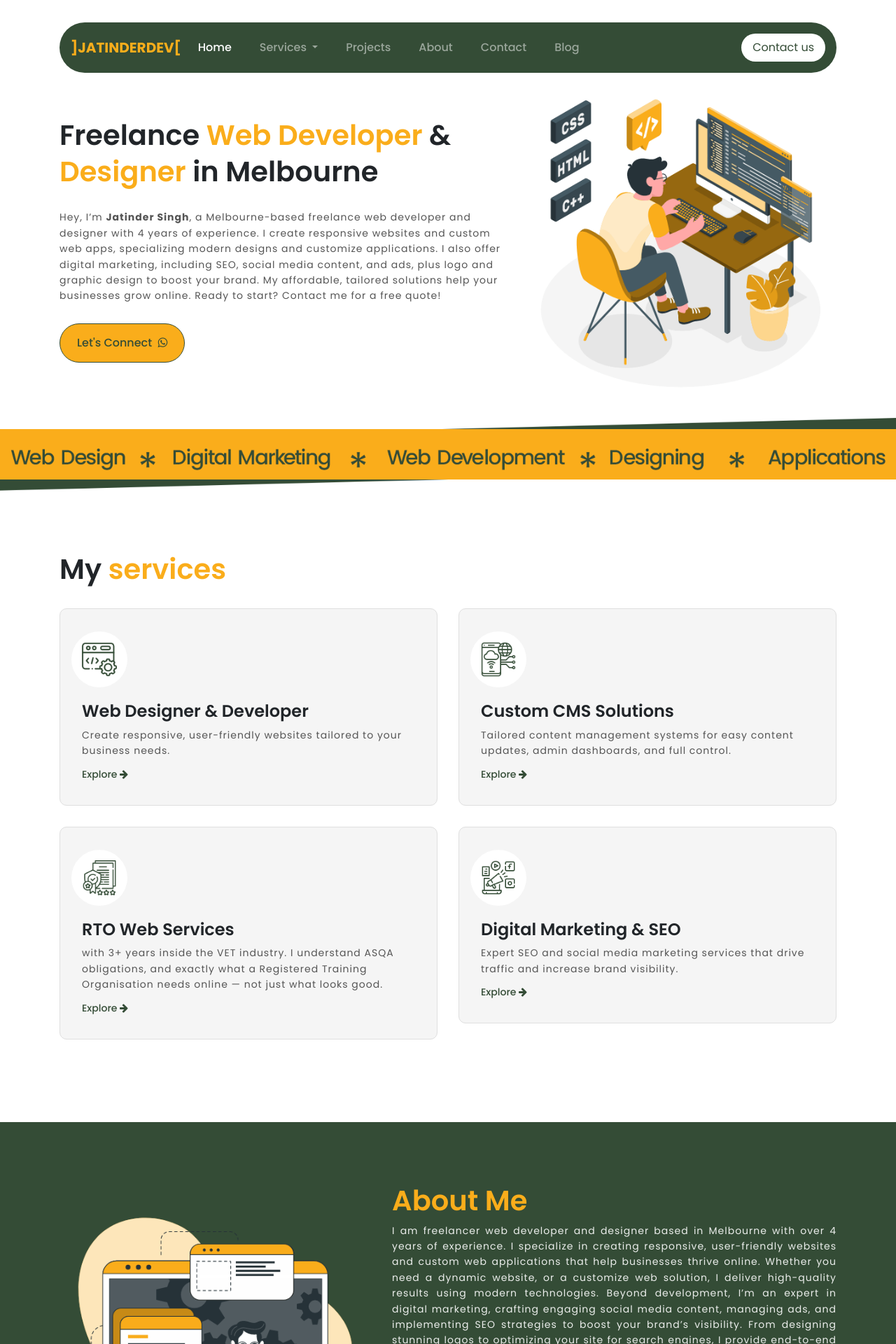
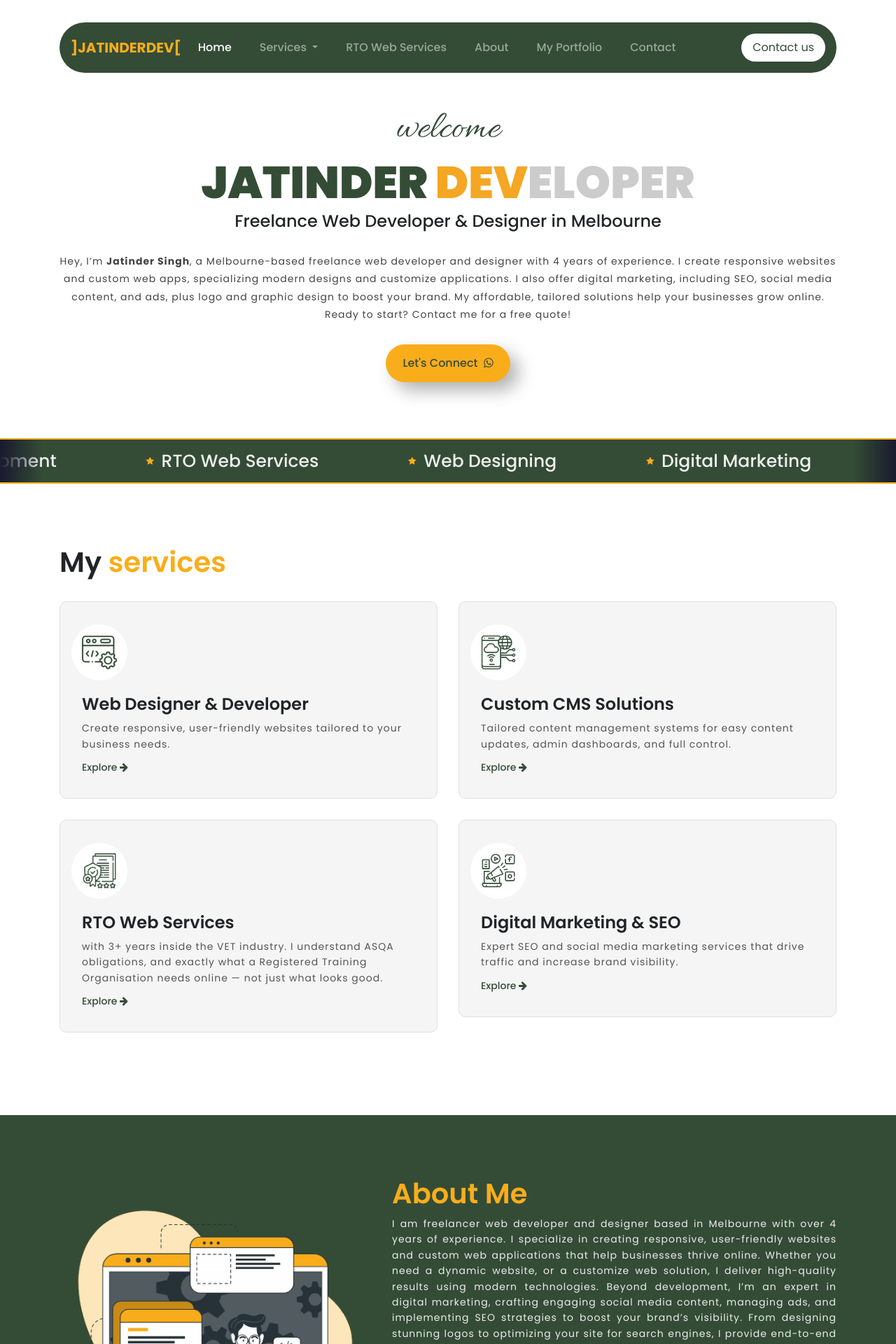
Before and after one commit to jatinderdevs/portfolio, a PHP site: page / in a window 1280 px wide. Shown: the top 1920 px of the page at 70% size. Run offline with PHP 8.4, Linux system fonts and the light colour scheme; some libraries are stand-ins or nearby versions.

Commit message:
update the design for index page

```diff
--- a/css/stylesheet.css
+++ b/css/stylesheet.css
@@ -140,18 +140,112 @@ h1>span {
   font-size: 2.5rem;
 }
 
+.indexHeading,
+.indexHeading>small {
+  font-size: 4.0rem;
+  font-weight: 800;
+}
+
+.indexHeading>small {
+  opacity: 0.2;
+}
+
 .subHeading>span {
   color: var(--yellow);
 }
 
 .bannertxt p {
-  margin: 2.0em 0;
+  margin: 1.0em 0;
+  line-height: 1.8;
+  color: #444;
 }
 
 .aboutthumb h3 {
   font-size: 2.2rem;
   font-weight: 500;
   color: #fff;
+}
+
+/* ── Ribbon wrapper ── */
+.ribbon-wrapper {
+  background: var(--dark);
+  overflow: hidden;
+  padding: 12px 0;
+  border-top: 2px solid var(--yellow);
+  border-bottom: 2px solid var(--yellow);
+  position: relative;
+}
+
+/* ── Scrolling track ── */
+.ribbon-track {
+  display: flex;
+  width: max-content;
+  animation: scrollLeft 30s linear infinite;
+}
+
+/* Pause on hover */
+.ribbon-track:hover {
+  animation-play-state: paused;
+}
+
+/* ── Each item ── */
+.ribbon-item {
+  display: inline-flex;
+  align-items: center;
+  gap: 10px;
+  padding: 0 3.5rem;
+  white-space: nowrap;
+  font-size: 25px;
+  font-weight: 500;
+  color: #f0f0f0;
+}
+
+.ribbon-dot {
+  width: 6px;
+  height: 6px;
+  border-radius: 50%;
+  background: var(--dark);
+  flex-shrink: 0;
+}
+
+.ribbon-label {
+  color: var(--yellow);
+  font-size: 12px;
+  font-weight: 700;
+  text-transform: uppercase;
+  letter-spacing: 0.06em;
+}
+
+/* ── Fade edges ── */
+.ribbon-fade-left,
+.ribbon-fade-right {
+  position: absolute;
+  top: 0;
+  bottom: 0;
+  width: 60px;
+  z-index: 2;
+  pointer-events: none;
+}
+
+.ribbon-fade-left {
+  left: 0;
+  background: linear-gradient(to right, #1a1a2e, transparent);
+}
+
+.ribbon-fade-right {
+  right: 0;
+  background: linear-gradient(to left, #1a1a2e, transparent);
+}
+
+/* ── Keyframe ── */
+@keyframes scrollLeft {
+  0% {
+    transform: translateX(0);
+  }
+
+  100% {
+    transform: translateX(-50%);
+  }
 }
 
 .signature {
@@ -161,14 +255,39 @@ h1>span {
   color: var(--yellow);
 }
 
+.signaturemain {
+  font-family: "Allura", cursive;
+  font-weight: 400;
+  font-size: 3.5rem;
+  color: var(--dark);
+  margin: 0;
+}
+
+/* animated h1 */
+.cursor {
+  color: #f5a623;
+  animation: blink 0.7s step-end infinite;
+}
+
+@keyframes blink {
+  50% {
+    opacity: 0;
+  }
+}
+
+.cursor.done {
+  display: none;
+}
+
+
 .custmbtn {
-  /* box-shadow: 12px 12px 24px 0 rgba(0, 0, 0, 0.3),
-    -12px -12px 24px 0 rgba(255, 255, 255, 0.1); */
+  box-shadow: 12px 12px 24px 0 rgba(0, 0, 0, 0.3),
+    -12px -12px 24px 0 rgba(255, 255, 255, 0.1);
   font-size: 16px;
   font-weight: 500;
-  border: 1px solid var(--dark);
+
   background: var(--yellow);
-  transition: ease-in-out all 1s !important;
+  transition: ease-in-out all .4s !important;
   color: var(--color);
   padding: 15px 1.5em;
   display: inline-block;
--- a/custom-cms-solutions.php
+++ b/custom-cms-solutions.php
@@ -56,7 +56,7 @@
         </div>
     </section>
 
-    <img src="img/servicebar.png" class="img-fluid w-100" alt="">
+    <?php include_once('include/ribbon.php') ?>
 
     <section class="services" id="services">
         <div class="container">
--- a/digital-marketing-and-SEO.php
+++ b/digital-marketing-and-SEO.php
@@ -56,7 +56,7 @@
             </div>
         </div>
     </section>
-    <img src="img/servicebar.png" class="img-fluid" width="100%" alt="">
+    <?php include_once('include/ribbon.php') ?>
     <section class="services" id="services">
         <div class="container">
             <div class="row  align-items-center">
--- a/include/header.php
+++ b/include/header.php
@@ -1,6 +1,6 @@
 <header data-aos="fade-down">
     <nav class="navbar navbar-expand-lg navbar-dark custmnav">
-        <a class="navbar-brand" href="index.php">
+        <a class="navbar-brand" href="index.php" title="JATINDER DEVELOPER">
             <strong class="logo_txt"> ]JATINDERDEV[</strong>
         </a>
         <button class="navbar-toggler" type="button" data-toggle="collapse" data-target="#navbarSupportedContent"
@@ -23,26 +23,30 @@
                         <div class="dropdown-divider"></div>
                         <a class="dropdown-item" href="custom-cms-solutions.php">Custom CMS Solutions</a>
                         <div class="dropdown-divider"></div>
-                        <a class="dropdown-item" href="rto-website-design.php">RTO Web Services</a>
-                        <div class="dropdown-divider"></div>
+
                         <a class="dropdown-item" href="digital-marketing-and-SEO.php">Digital Marketing & SEO</a>
 
                     </div>
 
                 </li>
+                <li class="nav-item">
+                    <a class="nav-link" href="rto-website-design.php">RTO Web Services</a>
 
-                <li class="nav-item">
-                    <a class="nav-link" href="#portfolio">Projects</a>
                 </li>
                 <li class="nav-item">
                     <a class="nav-link" href="#about">about</a>
                 </li>
                 <li class="nav-item">
+                    <a class="nav-link" href="#portfolio">My portfolio</a>
+                </li>
+
+
+
+
+                <li class="nav-item">
                     <a class="nav-link" href="contact-us.php">contact</a>
                 </li>
-                <li class="nav-item">
-                    <a class="nav-link" href="contact-us.php">blog</a>
-                </li>
+
             </ul>
             <div class="form-inline my-2 my-lg-0">
 
--- /dev/null
+++ b/include/ribbon.php
@@ -0,0 +1,31 @@
+ <!-- RIBBON -->
+ <div class="ribbon-wrapper">
+     <div class="ribbon-fade-left"></div>
+     <div class="ribbon-fade-right"></div>
+
+     <div class="ribbon-track">
+         <!-- Items duplicated so the loop is seamless -->
+         <div class="ribbon-item"><span class="ribbon-label"><i class="fa fa-star" aria-hidden="true"></i></span>
+
+             <a href="web-developer-designer.php"> Web
+                 development</a><span class="ribbon-dot"></span>
+         </div>
+         <div class="ribbon-item"><span class="ribbon-label"><i class="fa fa-star" aria-hidden="true"></i></span>
+             <a href="rto-website-design.php"> RTO
+                 Web Services</a><span class="ribbon-dot"></span>
+         </div>
+         <div class="ribbon-item"><span class="ribbon-label"><i class="fa fa-star" aria-hidden="true"></i></span>
+             <a href="web-developer-designer.php"> Web
+                 Designing</a><span class="ribbon-dot"></span>
+         </div>
+         <div class="ribbon-item"><span class="ribbon-label"><i class="fa fa-star" aria-hidden="true"></i></span>
+             <a href="digital-marketing-and-SEO.php"> Digital Marketing</a><span class="ribbon-dot"></span>
+         </div>
+         <div class="ribbon-item"><span class="ribbon-label"><i class="fa fa-star" aria-hidden="true"></i></span>
+             <a href="custom-cms-solutions.php">Custom CRMs</a><span class="ribbon-dot"></span>
+         </div>
+         <div class="ribbon-item"><span class="ribbon-label"><i class="fa fa-star" aria-hidden="true"></i></span>
+             Automation<span class="ribbon-dot"></span>
+         </div>
+     </div>
+ </div>
--- a/index.php
+++ b/index.php
@@ -61,15 +61,17 @@
     <section class="head">
         <div class="container">
             <?php include_once('include/header.php') ?>
-            <div class="row align-items-center mt-3">
-                <div class="col-md-7">
+            <div class="row align-items-center my-5">
+                <div class="col-md-12 text-center">
                     <div class="bannertxt" data-aos="fade-right">
-                        <h1>Freelance <span>Web Developer </span> & <span> Designer</span> in Melbourne
+                        <h2 class="signaturemain">welcome</h2>
+                        <h1 class="indexHeading"><span id="typed-text"></span><span class="cursor">|</span>
                             <!-- I am Jatinder Singh, <br>
                      <span>   Web Developer & Designer </span><br>
                         Based in Melbourne. -->
                         </h1>
-                        <p>
+                        <h4>Freelance Web Developer & Designer in Melbourne</h4>
+                        <p class="py-3">
                             Hey, I’m <strong> Jatinder Singh</strong>, a Melbourne-based freelance web developer and
                             designer with 4 years of experience. I create responsive websites and custom web apps,
                             specializing modern designs and customize applications. I also offer digital marketing,
@@ -78,22 +80,29 @@
                             Contact me for a free quote!
 
                         </p>
-                        <a target="_blank"
-                            href="https://api.whatsapp.com/send?phone=+61499167608&text=Hi, I have query regarding My website"
-                            class=" custmbtn">Let's Connect &nbsp;<i class="fa fa-whatsapp" aria-hidden="true"></i></a>
+                        <div class="flex justify-content-around">
+
+                            <a target="_blank"
+                                href="https://api.whatsapp.com/send?phone=+61499167608&text=Hi, I have query regarding My website"
+                                class=" custmbtn">Let's Connect &nbsp;<i class="fa fa-whatsapp"
+                                    aria-hidden="true"></i></a>
+                        </div>
+
 
                     </div>
 
                 </div>
-                <div class="col-md-5">
+                <!-- <div class="col-md-5">
                     <div class="bannerimg" data-aos="fade-left">
                         <img src="img/banner.gif" class="img-fluid" alt="">
                     </div>
-                </div>
+                </div> -->
             </div>
         </div>
     </section>
-    <img src="img/servicebar.png" class="img-fluid" width="100%" alt="">
+    <?php include_once('include/ribbon.php') ?>
+
+
     <section class="services" id="services">
         <div class="container">
             <div class="row align-items-center">
@@ -291,6 +300,48 @@
     <script>
     loadProject('RTO College')
     </script>
+    <script>
+    document.addEventListener('DOMContentLoaded', function() {
+        const target = document.getElementById('typed-text');
+        const cursor = document.querySelector('.cursor');
+        const segments = [{
+                text: 'JATINDER ',
+                style: 'color:#344c36; font-weight:900;'
+            },
+            {
+                text: 'DEV',
+                style: 'color:#f5a623; font-weight:900;'
+            },
+            {
+                text: 'ELOPER',
+                style: 'color:#cccccc; font-weight:900;'
+            },
+        ];
+        let segIndex = 0,
+            charIndex = 0;
+
+        function type() {
+            if (segIndex >= segments.length) {
+                setTimeout(() => cursor.classList.add('done'), 800);
+                return;
+            }
+            const seg = segments[segIndex];
+            if (charIndex === 0) {
+                const span = document.createElement('span');
+                span.setAttribute('style', seg.style);
+                span.id = 'seg-' + segIndex;
+                target.appendChild(span);
+            }
+            document.getElementById('seg-' + segIndex).textContent += seg.text[charIndex++];
+            if (charIndex >= seg.text.length) {
+                segIndex++;
+                charIndex = 0;
+            }
+            setTimeout(type, 80);
+        }
+        setTimeout(type, 500);
+    });
+    </script>
 </body>
 
 
--- a/web-developer-designer.php
+++ b/web-developer-designer.php
@@ -59,7 +59,8 @@
             </div>
         </div>
     </section>
-    <img src="img/servicebar.png" class="img-fluid" width="100%" alt="">
+    <?php include_once('include/ribbon.php') ?>
+
     <section class="services" id="services">
         <div class="container">
             <div class="row  align-items-center">
```
Also changed, not shown: rto-website-design.php (+7 -5 lines), 2 other files.
